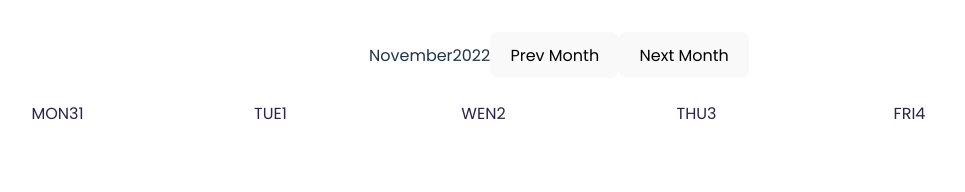
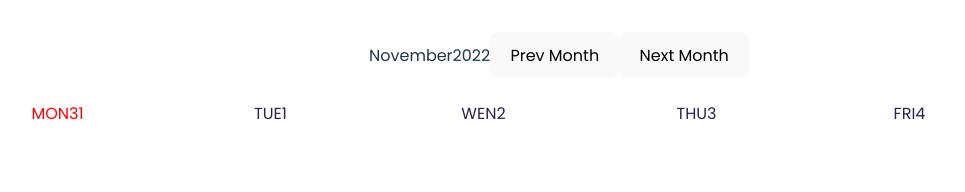
Before and after one commit to DavidVeVe/Calendar-react, a React (Vite) app: page / in a window 1280 px wide. Shown: the top 192 px of the page, without its empty margins (81-1046 px from the left). Built offline with nearby package versions, Linux system fonts and the light colour scheme.

Commit message:
Add dayCalendar component getClassName functions

```diff
--- a/src/components/CalendarDay/calendarDay.scss
+++ b/src/components/CalendarDay/calendarDay.scss
@@ -1,4 +1,4 @@
-.calendar-day {
+.calendar-day, .calendar-day--is-from-prev-month {
   background-color: #fff;
   width: 165px;
   height: 171px;
@@ -9,4 +9,10 @@
   &__number {
     color: #2D224C;
   }
+
+  &--is-from-prev-month {
+    .calendar-day__number--is-from-prev-month {
+        color: red;
+    }
+  }
 }
--- a/src/components/CalendarDay/index.jsx
+++ b/src/components/CalendarDay/index.jsx
@@ -1,14 +1,24 @@
 import "./calendarDay.scss";
 
 function CalendarDay({ dayNumber, dayName, isFromPrevMonth }) {
-    const getClassNames = (condition) => {
-        const initialClassName = 'calendar-day'
-        condition ? `${initialClassName}--is-from-prev-month` : initialClassName
-    }
+  const getClassNames = (condition) => {
+    const initialElementClassName = "calendar-day";
+    const initialBlockClassName = "calendar-day__number";
+    return {
+      elementClassName: condition
+        ? `${initialElementClassName}--is-from-prev-month`
+        : initialElementClassName,
+      blockClassName: condition
+        ? `${initialBlockClassName}--is-from-prev-month`
+        : initialBlockClassName,
+    };
+  };
+
+  const { elementClassName, blockClassName } = getClassNames(isFromPrevMonth);
 
   return (
-    <div className="calendar-day">
-      <span className="calendar-day__number">
+    <div className={elementClassName}>
+      <span className={blockClassName}>
         <span>{dayName}</span>
         <span>{dayNumber}</span>
       </span>
```
Also changed, not shown: src/calendar/index.jsx (+12 -5 lines).
